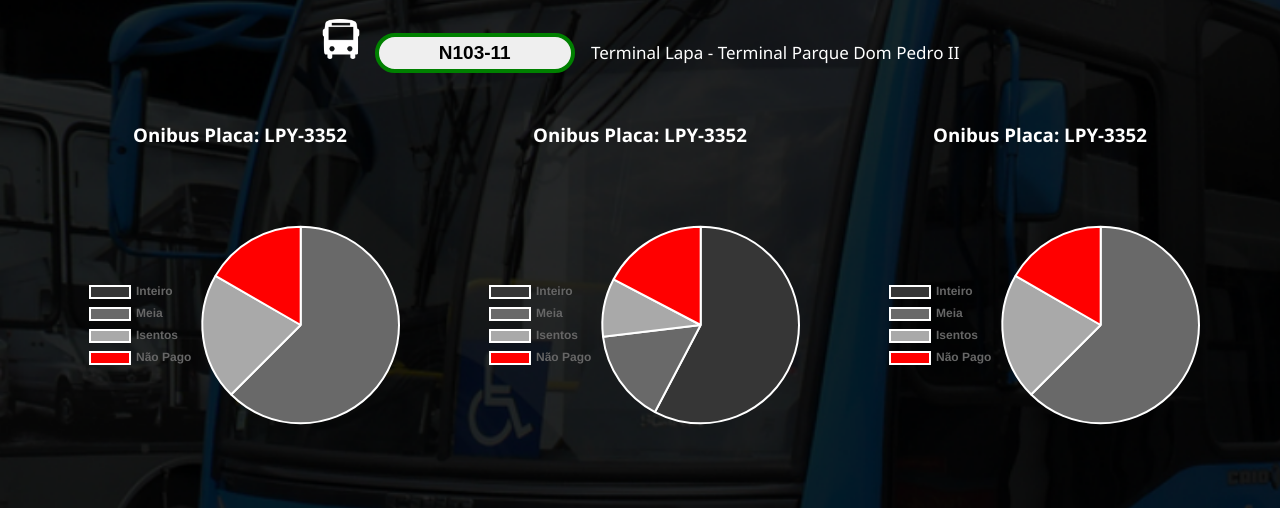
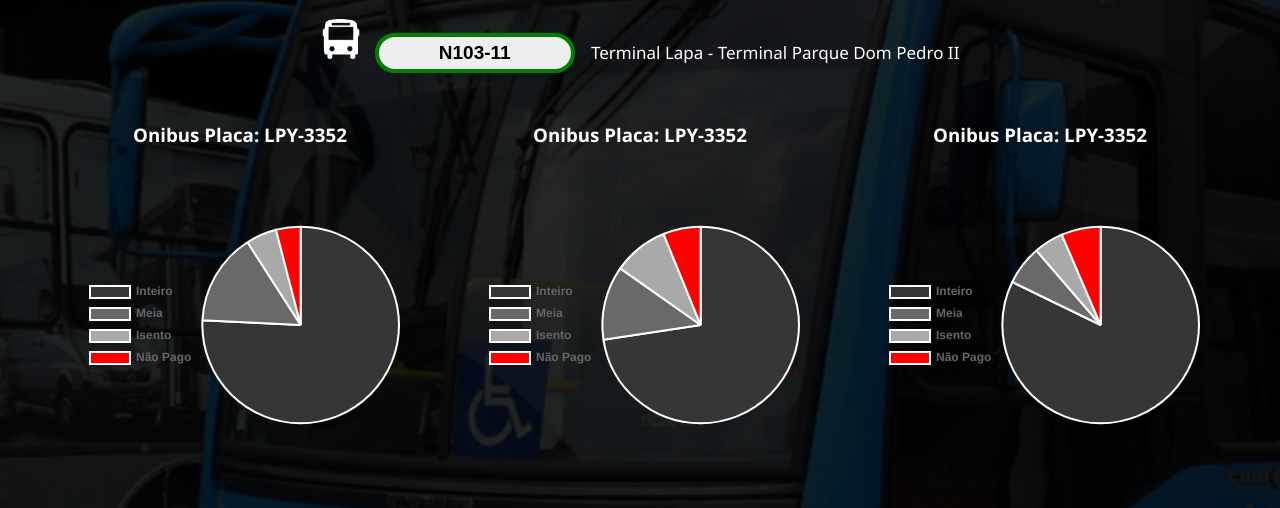
Before and after one commit to PierreBarboza/Log-Mobility, a plain HTML site: page site-institucional/dashboard.html in a window 1280 px wide. Shown: the part 292-800 px from the top of the page. Drawn offline with nearby package versions, Linux system fonts and the light colour scheme.

Commit message:
Alterado dados da dashboard

```diff
--- a/site-institucional/css/dados.css
+++ b/site-institucional/css/dados.css
@@ -24,7 +24,7 @@ background-color: white;
     align-items: center;
     justify-content: center;
     height: 80vh;
-  background-image: url(../img/Frame\ 1.png);
+  background-image: url(../img/background1.png);
 background-size:cover;
 background-repeat: no-repeat;
 color: aliceblue;
--- a/site-institucional/dashboard.html
+++ b/site-institucional/dashboard.html
@@ -129,26 +129,78 @@
       </html>
 <!-----------------------------[ S C R I P T ]---------------------------------------------------------------------->
 <script>
-    var pag_inteiro = 300;
-    var pag_meia = 60;
-    var isento = 20;
-    var nao_pag = 16;
+    var pag_inteiro_1 = 300;
+    var pag_meia_1 = 60;
+    var isento_1 = 20;
+    var nao_pag_1 = 16;
 
-    var valorTotal = (pag_inteiro + pag_meia + isento + nao_pag);
+    var pag_inteiro_2 = 400;
+    var pag_meia_2 = 67;
+    var isento_2 = 50;
+    var nao_pag_2 = 34;
 
-    var porcento_inteiro = (pag_inteiro * 100) / valorTotal;
-    var porcento_meia = (pag_meia * 100) / valorTotal;
-    var porcento_isento = (isento * 100) / valorTotal;
-    var porcento_NaoPag = (nao_pag * 100) / valorTotal;
+    var pag_inteiro_3 = 254;
+    var pag_meia_3 = 20;
+    var isento_3 = 15;
+    var nao_pag_3 = 20;
 
-    var porcentagem = porcento_inteiro + "%";
+    var valorTotal_1 = (pag_inteiro_1 + pag_meia_1 + isento_1 + nao_pag_1);
+    var valorTotal_2 = (pag_inteiro_2 + pag_meia_2 + isento_2 + nao_pag_2);
+    var valorTotal_3 = (pag_inteiro_3 + pag_meia_3 + isento_3 + nao_pag_3);
+
+
+    var porcento_inteiro_1 = (pag_inteiro_1 * 100) / valorTotal_1;
+    var porcento_meia_1 = (pag_meia_1 * 100) / valorTotal_1;
+    var porcento_isento_1 = (isento_1 * 100) / valorTotal_1;
+    var porcento_NaoPag_1 = (nao_pag_1 * 100) / valorTotal_1;
+
+    var porcento_inteiro_2 = (pag_inteiro_2 * 100) / valorTotal_2;
+    var porcento_meia_2 = (pag_meia_2 * 100) / valorTotal_2;
+    var porcento_isento_2 = (isento_2 * 100) / valorTotal_2;
+    var porcento_NaoPag_2 = (nao_pag_2 * 100) / valorTotal_2;
+
+    var porcento_inteiro_3 = (pag_inteiro_3 * 100) / valorTotal_3;
+    var porcento_meia_3 = (pag_meia_3 * 100) / valorTotal_3;
+    var porcento_isento_3 = (isento_3 * 100) / valorTotal_3;
+    var porcento_NaoPag_3 = (nao_pag_3 * 100) / valorTotal_3;
+
+    var somaInteiros = (pag_inteiro_1 + pag_inteiro_2 + pag_inteiro_3);
+    var somaMeia = (pag_meia_1 + pag_meia_2 + pag_meia_3);
+    var soma_naoPago = (nao_pag_1 + nao_pag_2 + nao_pag_3);
+
+    var totalInteiro = (somaInteiros * 4.40);
+    var totalMeia = (somaMeia * 2.20);
+    var total_naoPago = (soma_naoPago * 4.40);
+
+    var lucro = (totalInteiro + totalMeia);
+    var perda = (total_naoPago + 2600);
 
 
     const labels_Pagamentos = [
         'Inteiro',
         'Meia',
-        'Isentos',
+        'Isento',
         'Não Pago',
+
+
+    ];
+    const labels_Horarios = [
+        '07:00',
+        '08:00',
+        '09:00',
+        '12:00',
+        '13:00',
+        '14:00',
+        '15:00',
+        '16:00',
+        '17:00',
+        '18:00',
+        '19:00',
+        '20:00',
+        '21:00',
+        '22:00',
+        '23:00',
+
     ];
 
     const data1 = {
@@ -156,7 +208,7 @@
         datasets: [{
             backgroundColor: ['#363636', '#696969', '#A9A9A9', 'red'],
             borderColor: ['white', 'white', 'white', 'white'],
-            data: [porcentagem, porcento_meia, porcento_isento, porcento_NaoPag],
+            data: [porcento_inteiro_1, porcento_meia_1, porcento_isento_1, porcento_NaoPag_1],
 
         },
         ]
@@ -166,7 +218,7 @@
         datasets: [{
             backgroundColor: ['#363636', '#696969', '#A9A9A9', 'red'],
             borderColor: ['white', 'white', 'white', 'white'],
-            data: [300, 80, 50, 90],
+            data: [porcento_inteiro_2, porcento_meia_2, porcento_isento_2, porcento_NaoPag_2],
         },
         ]
     };
@@ -175,17 +227,24 @@
         datasets: [{
             backgroundColor: ['#363636', '#696969', '#A9A9A9', 'red'],
             borderColor: ['white', 'white', 'white', 'white'],
-            data: [200, 100, 50, 90],
+            data: [porcento_inteiro_3, porcento_meia_3, porcento_isento_3, porcento_NaoPag_3],
         },
         ]
     };
+
+
     const data4 = {
-        labels: labels_Pagamentos,
+        labels: labels_Horarios,
         datasets: [{
-            backgroundColor: ['#363636', '#696969', '#A9A9A9', 'red'],
-            borderColor: ['white', 'white', 'white', 'white'],
-            data: [-400, 0, 100, -300, 300,],
-        },
+
+        //     backgroundColor: ['darkgreen', 'darkgreen', 'darkgreen', 'darkgreen'],
+        //     borderColor: ['green', 'green', 'green', 'green'],
+        //     data: [0, 1600, 2450, 2200, 3060, 3800, 3900, lucro],
+        // },{
+        //     backgroundColor: ['darkred', 'darkred', 'darkred', 'darkred'],
+        //     borderColor: ['red', 'red', 'red', 'red'],
+        //     data: [2600, 100+2600, 200+2600, 50+2600, 14+2600, 30+2600, 19+2600, perda],
+        }
         ]
     };
 
@@ -253,7 +312,7 @@
     Chart.defaults.font.weight = 1000;
     const myChart3 = new Chart(
         document.getElementById('myChart3'),
-        config1
+        config3
     );
 
     Chart.defaults.font.weight = 1000;
```
Also changed, not shown: site-institucional/termos-de-servico.html (+1 -1 lines), site-institucional/teste.html (added, +82 -0 lines).
